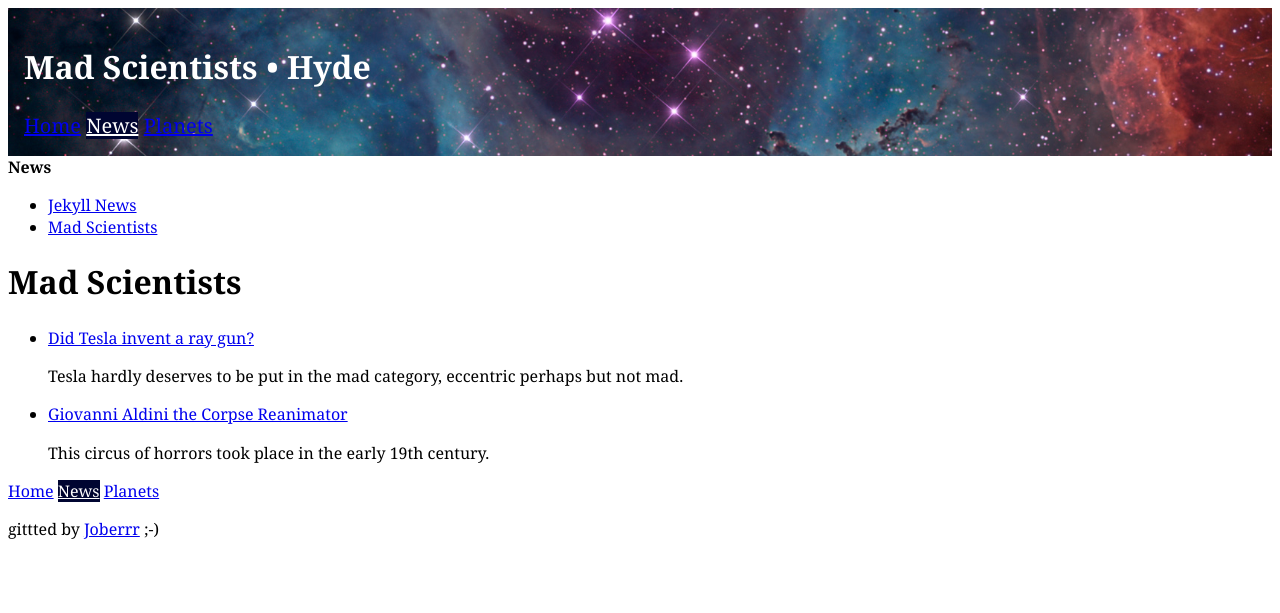
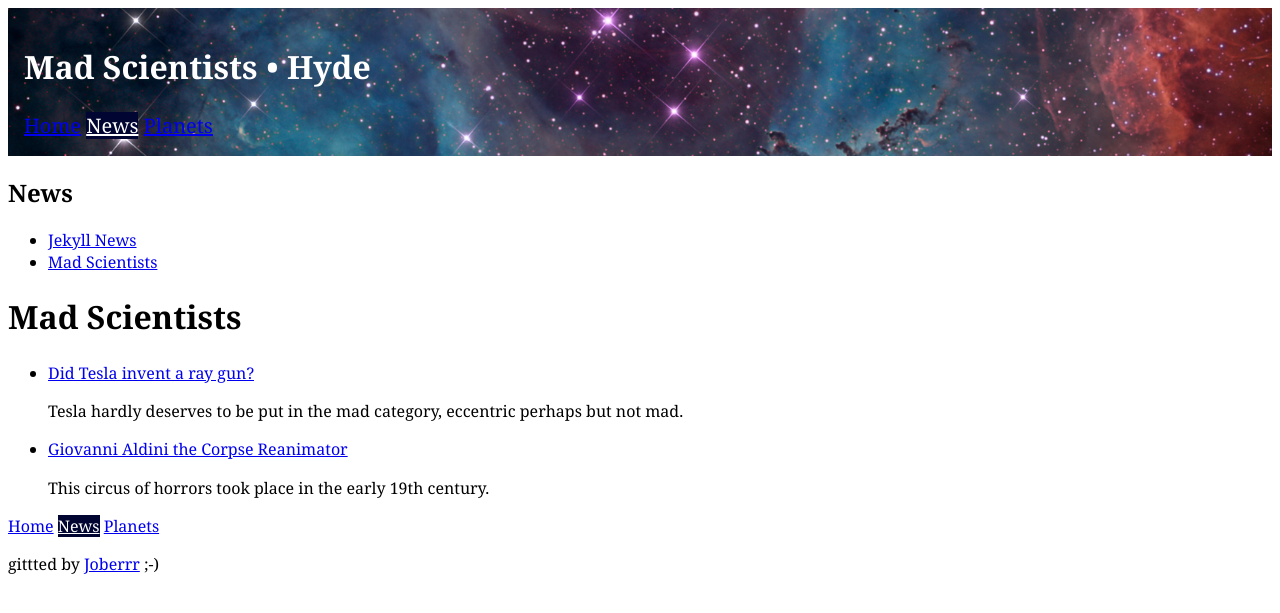
Before and after one commit to Joberrr/hide, a Jekyll site: the page built from scientists.html, in a window 1280 px wide. Shown: the top 613 px of the page. Built offline with Jekyll 4.4.1, drawn with Linux system fonts in a browser that asks for light colours; Markdown is read by kramdown in place of the engine named in the settings.

```diff
--- a/_layouts/news.html
+++ b/_layouts/news.html
@@ -1,7 +1,7 @@
 ---
 layout: default
 ---
-<strong>News</strong>
+<h2>News</h2>
 <nav>
 	<ul>
 		<li><a href="{{site.baseurl}}/news/">Jekyll News</a></li>
```
